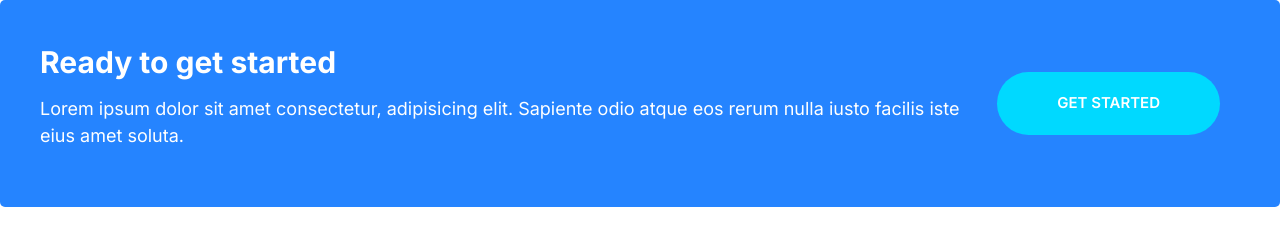
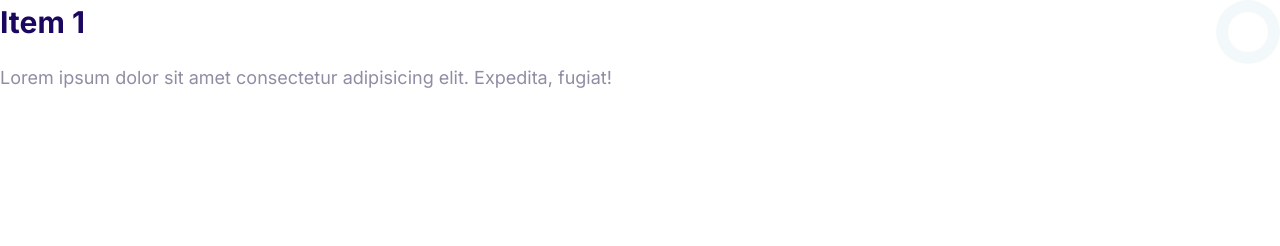
Before and after one commit to Imran9T5/First-project, a plain HTML site: page INDEX.HTML in a window 1280 px wide. Drawn offline with Linux system fonts and the light colour scheme.

Commit message:
collapsible created, first js script used

```diff
--- a/CSS/styles.css
+++ b/CSS/styles.css
@@ -578,3 +578,38 @@ a{
 }
 
 }
+
+/*collapsible*/
+
+.collapsible__header{
+    display: flex;
+    justify-content: space-between;
+}
+
+.collapsible__heading{
+    margin-top: 0;
+    font-size: 3rem;
+}
+
+.collapsible__chevron{
+    transform: rotate(-90deg) ;
+    transition: transform 0.3s;
+}
+
+.collapsible__content{
+    max-height: 0;
+    overflow: hidden;
+    opacity: 0;
+    transition: all 0.3s;
+}
+
+.collapsible--expanded .collapsible__chevron {
+    transform: rotate(0);
+
+}
+
+.collapsible--expanded .collapsible__content{
+    max-height: 100vh;
+    opacity: 1;
+
+}
--- a/INDEX.HTML
+++ b/INDEX.HTML
@@ -14,17 +14,20 @@
     <link rel="stylesheet" href="CSS/styles.css" />
   </head>
   <body>
-    <div class="callout callout--primary">
-      <div class="grid grid--1x2">
-        <div class="callout__content">
-          <h2 class="callout__heading">Ready to get started</h2>
-          <p>
-            Lorem ipsum dolor sit amet consectetur, adipisicing elit. Sapiente
-            odio atque eos rerum nulla iusto facilis iste eius amet soluta.
-          </p>
-        </div>
-        <a href="#" class="btn btn--secondary btn--stretched"> GET STARTED</a>
+    <div class="collapsible collapsible--expanded">
+      <header class="collapsible__header">
+        <h2 class="collapsible__heading">Item 1</h2>
+        <span class="icon-container">
+          <svg class="icon icon--white collapsible__chevron">
+            <use xlink:href="images/sprite.svg#chevron"></use>
+          </svg>
+        </span>
+      </header>
+      <div class="collapsible__content">
+        Lorem ipsum dolor sit amet consectetur adipisicing elit. Expedita,
+        fugiat!
       </div>
     </div>
+    <script src="js/main.js"></script>
   </body>
 </html>
--- /dev/null
+++ b/JS/main.js
@@ -0,0 +1,6 @@
+const collapsibles = document.querySelectorAll(".collapsible");
+collapsibles.forEach((item) =>
+  item.addEventListener("click", function () {
+    this.classList.toggle("collapsible--expanded");
+  })
+);
```
Also changed, not shown: Components/collapsibles.html (added, +14 -0 lines), images/sprite.svg.
